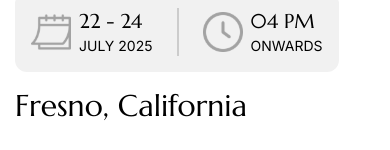
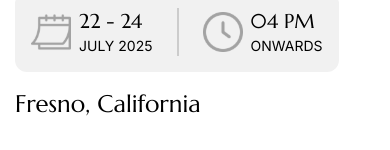
Before and after one commit to employeebhavya/atma-national-convention, a Next.js app: page / in a window 390 px wide. Shown: the part 264-414 px from the top of the page. Built offline with nearby package versions, Linux system fonts and the light colour scheme.

Commit message:
fixed font size of fresno

```diff
--- a/src/components/Hero.jsx
+++ b/src/components/Hero.jsx
@@ -47,7 +47,9 @@ function Hero() {
               </div>
             </div>
           </div>
-          <h3 className="text-3xl text-black mt-2">Fresno, California</h3>
+          <h3 className="text-2xl sm:text-3xl text-black mt-2">
+            Fresno, California
+          </h3>
         </div>
         <div>
           <Image
```
